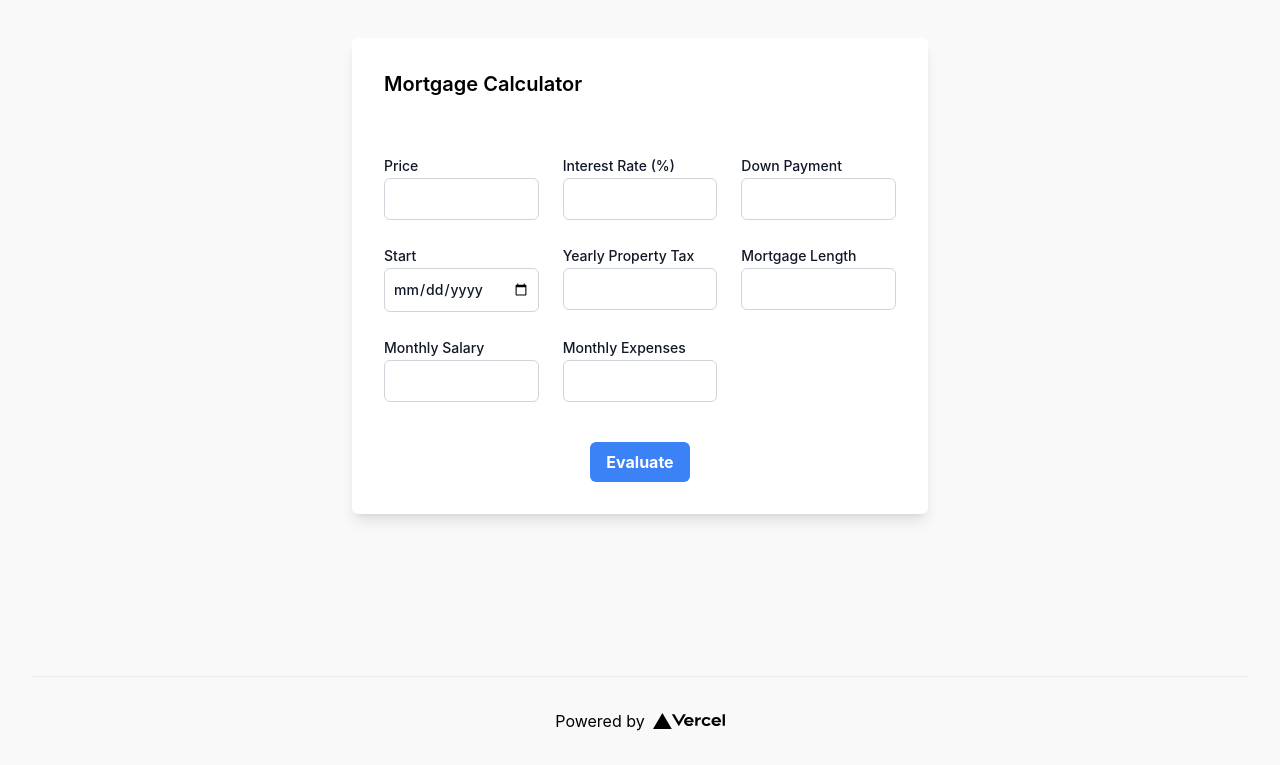
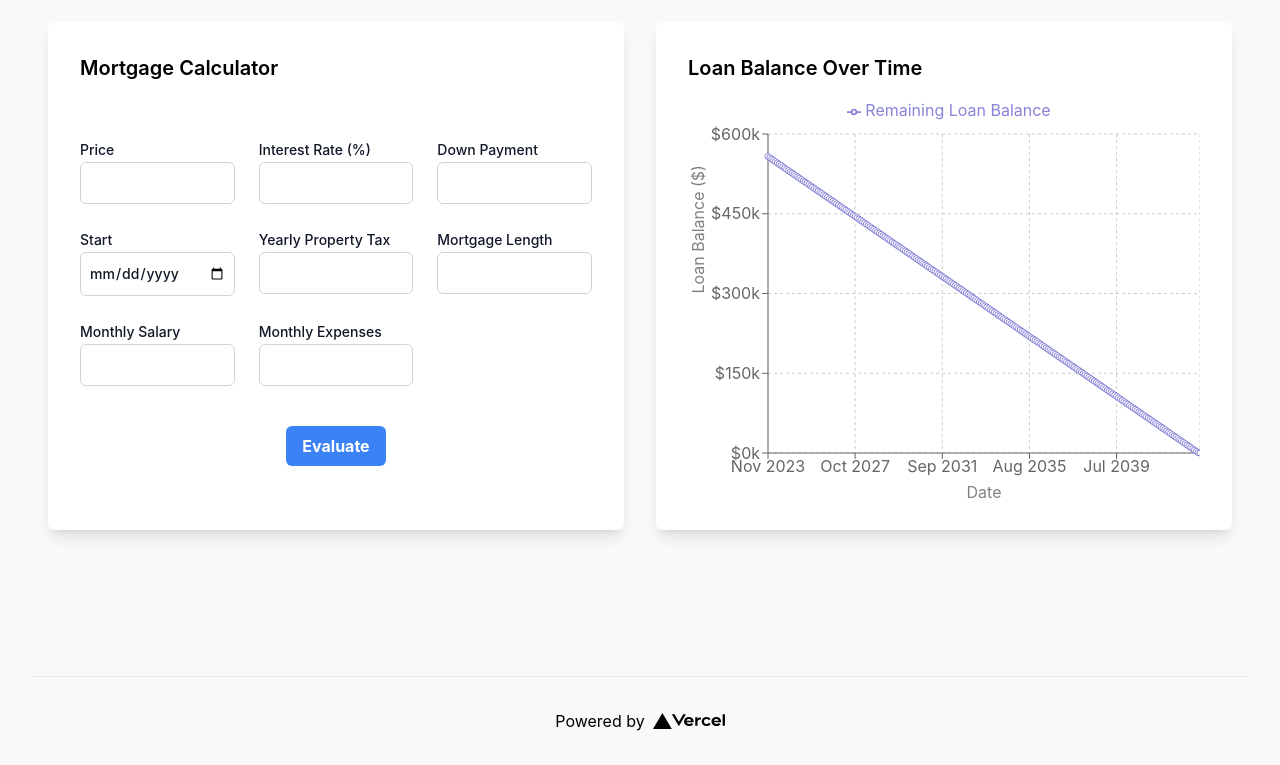
Before and after one commit to Vaultis/vaultis-ui, a Next.js app: page / in a window 1280 px wide. Shown: the part 124-889 px from the top of the page. Built offline with nearby package versions, Linux system fonts and the light colour scheme.

Commit message:
Implemented Loan balance chart

```diff
--- /dev/null
+++ b/components/LoanBalanceChart.tsx
@@ -0,0 +1,176 @@
+/**
+ * Loan Balance Over Time:
+ * Show a line graph illustrating how the loan balance decreases over time.
+ * X-axis: Time (e.g., months or years).
+ * Y-axis: Remaining loan balance.
+ */
+
+/*
+import React from 'react';
+import { LineChart, Line, XAxis, YAxis, CartesianGrid, Tooltip, Legend, ResponsiveContainer } from 'recharts';
+
+interface LoanBalanceChartProps {
+  monthlyPayment: number;
+  totalLoan: number;
+  loanTermInMonths: number;
+}
+
+const LoanBalanceChart: React.FC<LoanBalanceChartProps> = ({ monthlyPayment, totalLoan, loanTermInMonths }) => {
+  // Calculate the loan balance over time
+  const calculateLoanBalanceOverTime = (): Array<{ month: number; loanBalance: number }> => {
+    const data = [];
+    let loanBalance = totalLoan;
+
+    for (let month = 0; month <= loanTermInMonths; month++) {
+      data.push({ month, loanBalance });
+      loanBalance = loanBalance - (monthlyPayment - (loanBalance * (monthlyPayment / totalLoan)));
+    }
+
+    return data;
+  };
+
+  // Generate data for the line chart
+  const chartData = calculateLoanBalanceOverTime();
+
+  return (
+    <ResponsiveContainer width="100%" height={400}>
+      <LineChart data={chartData} margin={{ top: 20, right: 30, left: 20, bottom: 10 }}>
+        <CartesianGrid strokeDasharray="3 3" />
+        <XAxis dataKey="month" label={{ value: 'Months', position: 'insideBottom', offset: -10 }} />
+        <YAxis label={{ value: 'Loan Balance', angle: -90, position: 'insideLeft' }} />
+        <Tooltip />
+        <Legend />
+        <Line type="monotone" dataKey="loanBalance" stroke="#8884d8" activeDot={{ r: 8 }} />
+      </LineChart>
+    </ResponsiveContainer>
+  );
+};
+
+export default LoanBalanceChart;
+*/
+
+// import React from 'react';
+// import { LineChart, Line, XAxis, YAxis, CartesianGrid, Tooltip, Legend } from 'recharts';
+
+// interface LoanBalanceChartProps {
+//   startDate: Date;
+//   loanTermMonths: number;
+//   monthlyPayment: number;
+//   totalLoan: number;
+// }
+
+// const LoanBalanceChart: React.FC<LoanBalanceChartProps> = ({
+//   startDate,
+//   loanTermMonths,
+//   monthlyPayment,
+//   totalLoan,
+// }) => {
+//   // Calculate the loan balance over time
+//   const data = Array.from({ length: loanTermMonths + 1 }, (_, index) => {
+//     const monthsPassed = index;
+//     const remainingBalance =
+//       totalLoan * Math.pow(1 + monthlyPayment / totalLoan, -monthsPassed);
+//     const date = new Date(startDate);
+//     date.setMonth(startDate.getMonth() + monthsPassed);
+//     const formattedDate = `${date.toLocaleString('default', {
+//       month: 'short',
+//     })} ${date.getFullYear()}`;
+//     return {
+//       date: formattedDate,
+//       loanBalance: remainingBalance.toFixed(2),
+//     };
+//   });
+
+//   return (
+//     <LineChart width={800} height={400} data={data} margin={{ top: 20, right: 30, left: 20, bottom: 10 }}>
+//       <CartesianGrid strokeDasharray="3 3" />
+//       <XAxis dataKey="date" label={{ value: 'Month and Year', position: 'insideBottom', offset: -10 }} />
+//       <YAxis label={{ value: 'Loan Balance ($)', angle: -90, position: 'insideLeft' }} />
+//       <Tooltip />
+//       <Legend />
+//       <Line type="monotone" dataKey="loanBalance" stroke="#8884d8" />
+//     </LineChart>
+//   );
+// };
+
+// export default LoanBalanceChart;
+
+import React from 'react';
+import {
+  LineChart,
+  Line,
+  XAxis,
+  YAxis,
+  CartesianGrid,
+  Tooltip,
+  Legend,
+  ResponsiveContainer,
+} from 'recharts';
+
+interface LoanChartProps {
+  startDate: Date;
+  monthlyPayment: number;
+  totalLoan: number;
+}
+
+const LoanChartBalance: React.FC<LoanChartProps> = ({ startDate, monthlyPayment, totalLoan }) => {
+
+  // Calculate the loan balance over time
+  const calculateLoanBalance = () => {
+    const loanData = [];
+    let remainingLoan = totalLoan;
+    const currentDate = new Date(startDate);
+
+    while (remainingLoan > 0) {
+      remainingLoan -= monthlyPayment;
+
+      if (remainingLoan < 0) {
+        remainingLoan = 0;
+      }
+
+      loanData.push({
+        date: new Date(currentDate).toLocaleDateString('en-US', {
+          month: 'short',
+          year: 'numeric',
+        }),
+        balance: remainingLoan,
+      });
+
+      // Move to the next month
+      currentDate.setMonth(currentDate.getMonth() + 1);
+    }
+    return loanData;
+  };
+
+  const formatYAxis = (tickItem: number) => {
+    return `$${tickItem / 1000}k`;
+  }
+
+  const loanBalanceData = calculateLoanBalance();
+
+  return (
+    <ResponsiveContainer height={400}>
+      <LineChart data={loanBalanceData} margin={{ left: 20, bottom: 15 }}>
+        <CartesianGrid strokeDasharray="3 3" />
+        <XAxis
+          dataKey="date"
+          interval={'equidistantPreserveStart'}
+          label={{ value: 'Date', position: 'insideBottom', offset: -15 }}
+        />
+        <YAxis
+          dataKey="balance"
+          label={{ value: 'Loan Balance ($)', angle: -90, position: 'insideLeft', offset: -10 }}
+          tickFormatter={formatYAxis}
+        />
+        <Tooltip
+          formatter={(value) => [`$${value}`, 'Loan Balance']}
+          labelFormatter={(value) => `Date: ${value}`}
+        />
+        <Legend verticalAlign="top" height={36} />
+        <Line type="monotone" dataKey="balance" name="Remaining Loan Balance" stroke="#8884d8" />
+      </LineChart>
+    </ResponsiveContainer>
+  );
+};
+
+export default LoanChartBalance;
--- a/pages/index.tsx
+++ b/pages/index.tsx
@@ -3,6 +3,7 @@ import Head from 'next/head'
 import Image from 'next/image'
 import styles from '../styles/Home.module.css'
 import InputForm from '../components/InputForm'
+import LoanBalanceChart from '../components/LoanBalanceChart'
 
 const Home: NextPage = () => {
   return (
@@ -14,9 +15,15 @@ const Home: NextPage = () => {
       </Head>
 
       <main className={styles.main}>
-        <div className="bg-white p-8 rounded-md shadow-lg max-w-xl w-full">
-          <h1 className="text-xl font-semibold mb-6">Mortgage Calculator</h1>
-          <InputForm />
+        <div className="flex flex-col md:flex-row gap-8">
+          <div className="bg-white p-8 rounded-md shadow-lg max-w-xl w-1/2">
+            <h1 className="text-xl font-semibold mb-6">Mortgage Calculator</h1>
+            <InputForm />
+          </div>
+          <div className="bg-white p-8 rounded-md shadow-lg max-w-xl w-full md:w-1/2">
+            <h2 className="text-xl font-semibold mb-4">Loan Balance Over Time</h2>
+            <LoanBalanceChart startDate={new Date()} monthlyPayment={2400} totalLoan={560000} />
+          </div>
         </div>
       </main>
 
```
